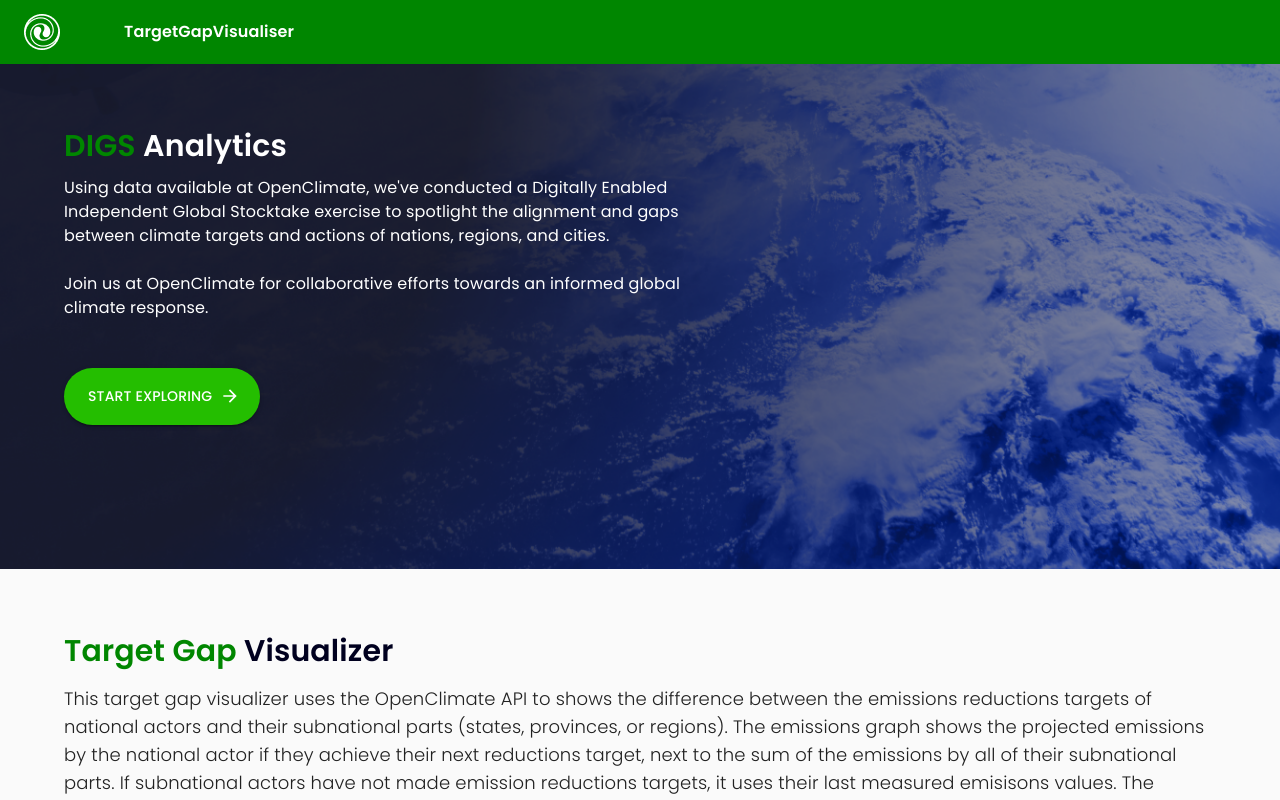
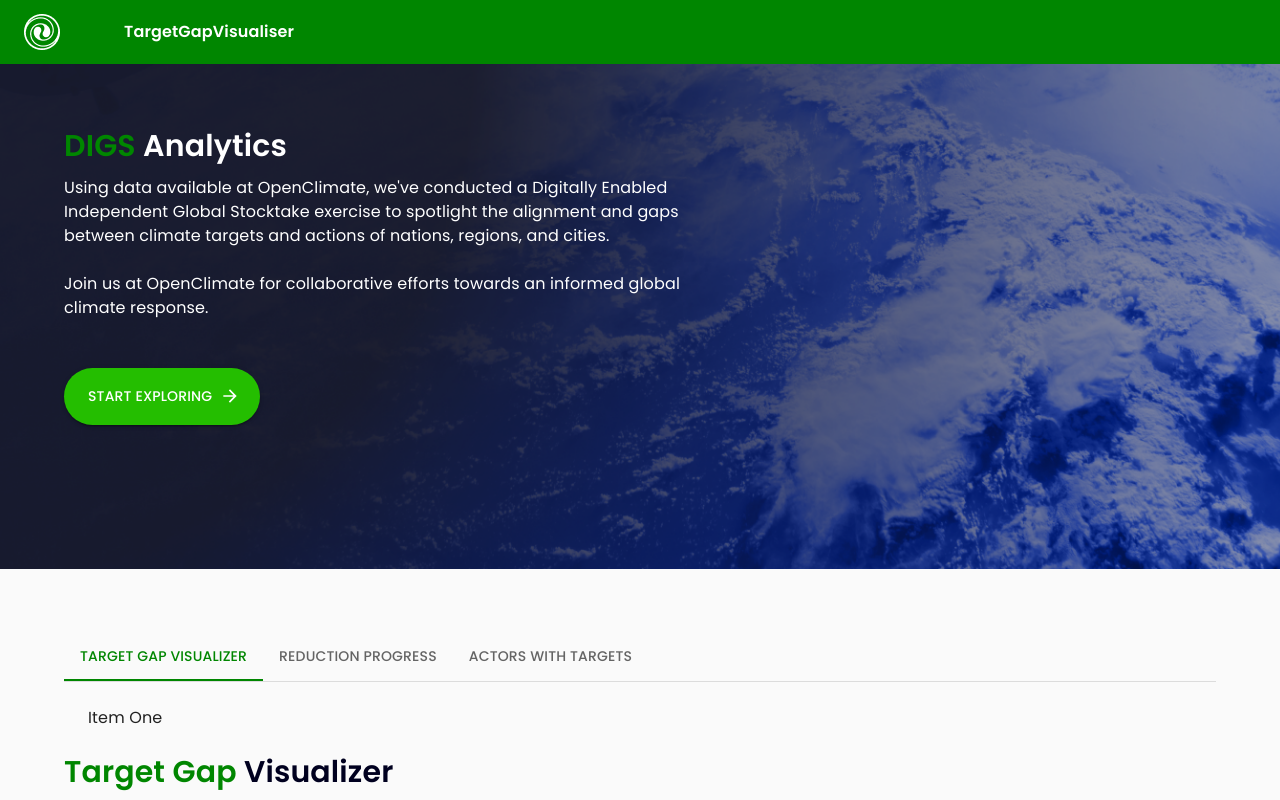
Before and after one commit to Open-Earth-Foundation/target-gap, a Next.js app: page / in a window 1280 px wide. Shown: the top 800 px of the page. Built offline with nearby package versions, Linux system fonts and the light colour scheme.

Commit message:
feat(ui): add tabs to main page
Signed-off-by: Milan Gruner <milangruner@gmail.com>

```diff
--- a/src/app/page.tsx
+++ b/src/app/page.tsx
@@ -6,18 +6,31 @@ import TextBox from "@/components/sections/TextBox";
 import CountrySelect from "@/components/ui/CountrySelect";
 import { getActorOverview, getActorParts } from "@/lib/api";
 import { ActorOverview, ActorType } from "@/lib/models";
-import { useRef, useState } from "react";
+import { SyntheticEvent, useRef, useState } from "react";
 import validCountries from "@/lib/valid-countries.json";
 
 import Container from "@mui/material/Container";
 
 import { CircleFlag } from "react-circle-flags";
-import { Button, CircularProgress } from "@mui/material";
+import { Box, Button, CircularProgress, Tab, Tabs } from "@mui/material";
 import HelpOutlinedIcon from "@mui/icons-material/HelpOutlined";
 import Hero from "@/components/header/Hero";
 import { ArrowForward } from "@mui/icons-material";
+import { TabPanel } from "@/components/tabs/TabPanel";
+
+function a11yProps(index: number) {
+  return {
+    id: `simple-tab-${index}`,
+    'aria-controls': `simple-tabpanel-${index}`,
+  };
+}
 
 export default function Home() {
+  const [selectedTab, setSelectedTab] = useState(0);
+  const handleTabChange = (event: SyntheticEvent, newValue: number) => {
+    setSelectedTab(newValue);
+  }
+
   const [isLoading, setLoading] = useState<boolean>(false);
   const [selectedCountry, setSelectedCountry] = useState("");
   const [countryDetails, setCountryDetails] = useState<ActorOverview | null>(
@@ -86,6 +99,26 @@ export default function Home() {
         </Button>
       </Hero>
       <div className="p-16" ref={contentRef}>
+        <Box sx={{ borderBottom: 1, borderColor: "divider" }}>
+          <Tabs
+            value={selectedTab}
+            onChange={handleTabChange}
+            aria-label="basic tabs example"
+          >
+            <Tab label="Target Gap Visualizer" {...a11yProps(0)} />
+            <Tab label="Reduction Progress" {...a11yProps(1)} />
+            <Tab label="Actors with Targets" {...a11yProps(2)} />
+          </Tabs>
+        </Box>
+        <TabPanel value={selectedTab} index={0}>
+          Item One
+        </TabPanel>
+        <TabPanel value={selectedTab} index={1}>
+          Item Two
+        </TabPanel>
+        <TabPanel value={selectedTab} index={2}>
+          Item Three
+        </TabPanel>
         <TextBox
           coloredTitle="Target Gap"
           otherTitle="Visualizer"
--- /dev/null
+++ b/src/components/tabs/TabPanel.tsx
@@ -0,0 +1,24 @@
+import { Box } from "@mui/material";
+import { ReactNode } from "react";
+
+interface TabPanelProps {
+  children?: ReactNode;
+  index: number;
+  value: number;
+}
+
+export function TabPanel(props: TabPanelProps) {
+  const { children, value, index, ...other } = props;
+
+  return (
+    <div
+      role="tabpanel"
+      hidden={value !== index}
+      id={`tabpanel-${index}`}
+      aria-labelledby={`tab-${index}`}
+      {...other}
+    >
+      {value === index && <Box sx={{ p: 3 }}>{children}</Box>}
+    </div>
+  );
+}
```
